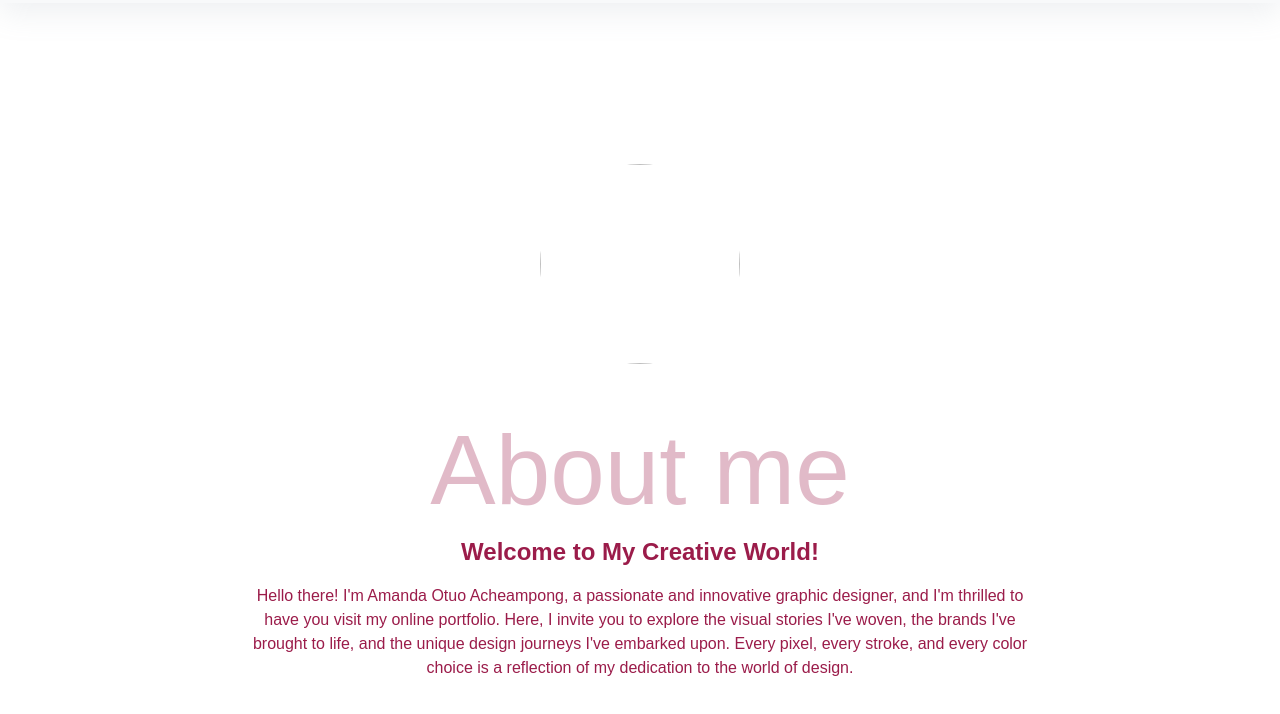
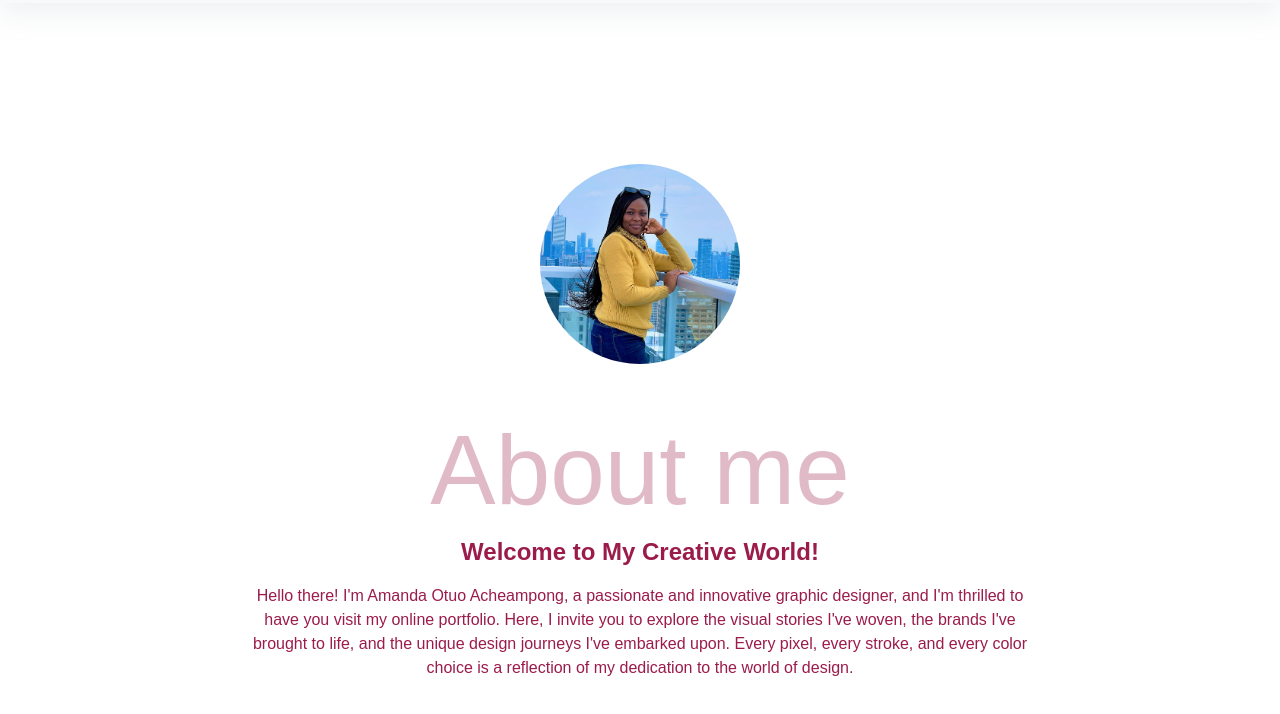
Before and after one commit to Amandaotuo/portfolio, a plain HTML site: page amanda/about.html in a window 1280 px wide. Shown: the part 86-800 px from the top of the page. Drawn offline with nearby package versions, Linux system fonts and the light colour scheme; the site is published under a folder, as on GitHub Pages, so addresses that start at the root find nothing; a web font is replaced by a local one.

Commit message:
Update about.html

```diff
--- a/amanda/about.html
+++ b/amanda/about.html
@@ -52,7 +52,7 @@
   </header>
 
   <section class="aboutbody">
-    <div class="text-center" style="margin-top:140px;"><img src="/Img/Me.jpg" alt="" class="aboutimg"></div>
+    <div class="text-center" style="margin-top:140px;"><img src="Img/Me.jpg" alt="" class="aboutimg"></div>
 
     <h1 class="heading mt-5">About me</h1>
     <h2><b>Welcome to My Creative World!</b></h2>
```
